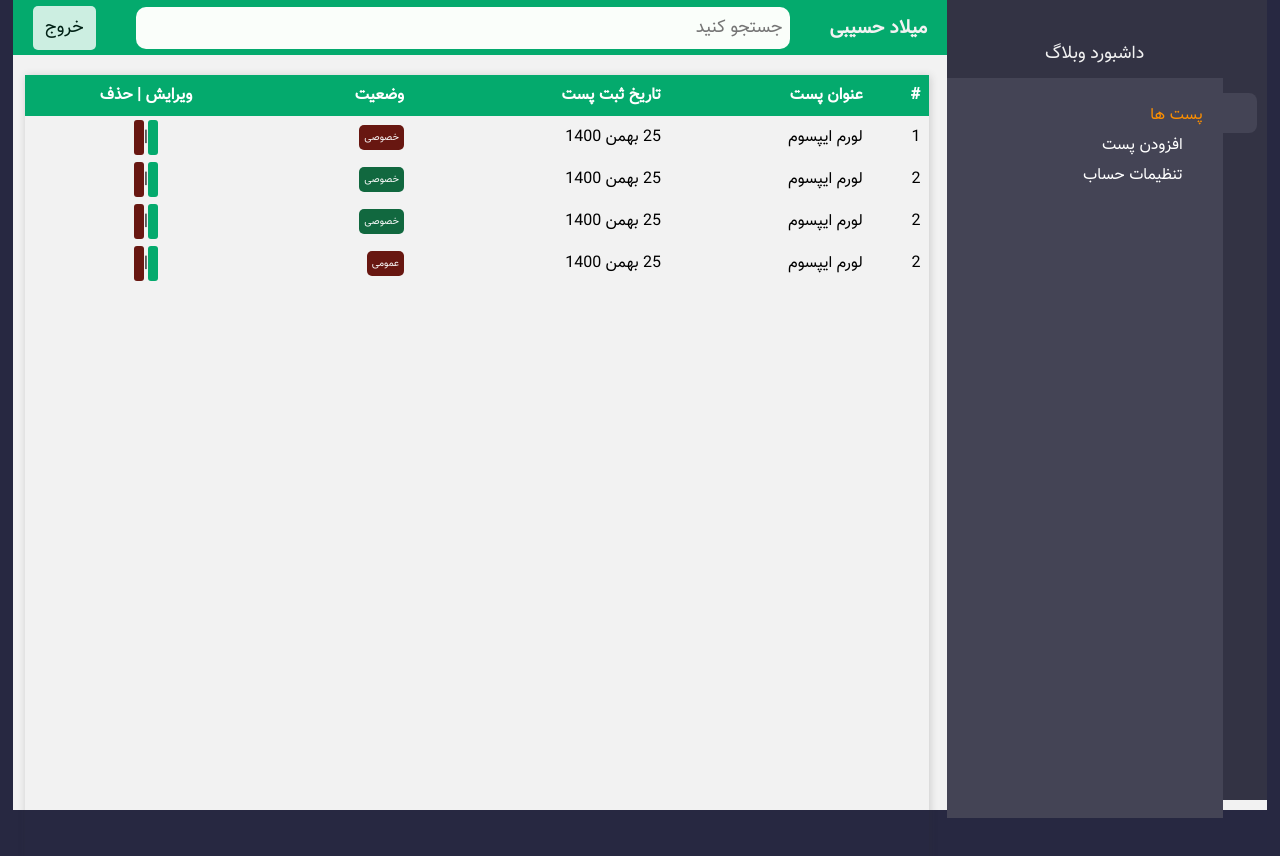
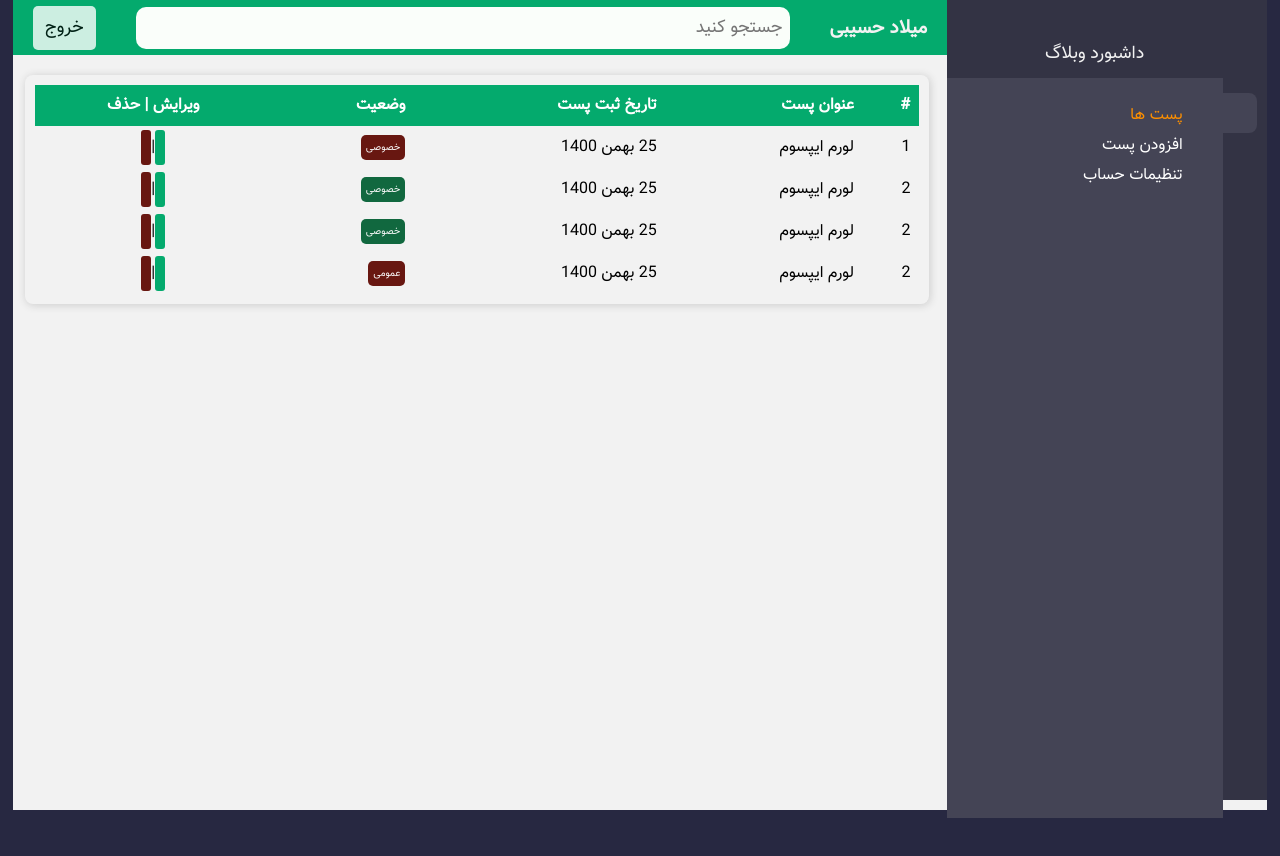
Before and after one commit to miladmxm/rest-weblog, a React (Create React App) app in the folder weblog/: page /dashboard in a window 1280 px wide. Shown: the top 856 px of the page. Built offline with nearby package versions, Linux system fonts and the light colour scheme; some icons are missing.

Commit message:
edit dash

```diff
--- a/weblog/public/css/dashboard.css
+++ b/weblog/public/css/dashboard.css
@@ -63,7 +63,10 @@
   width: 72%;
   box-shadow: 1px 1px 8px #3333;
   margin-top: 65px;
-  height: 100%;
+  border-radius: 8px;
+  overflow: hidden;
+  padding: 10px;
+  box-sizing: border-box;
   position: absolute;
   left: 1%;
 }
@@ -156,7 +159,7 @@
 .side-bar nav ul li {
   margin: 5px auto;
 }
-.side-bar>nav>ul>li>.fa {
+.side-bar nav ul li>.fa {
   margin: 0 10px;
   color: #fff;
 }
--- a/weblog/src/components/layouts/dashboard/common/aside.jsx
+++ b/weblog/src/components/layouts/dashboard/common/aside.jsx
@@ -28,8 +28,8 @@ const Aside = () => {
         <nav>
           <ul>
             <li>
+              <i className="fa fa-book"></i>
               <Link className="active" to="/dahsboard/">
-                <i className="fa fa-book"></i>
                 پست ها
               </Link>
             </li>
```
